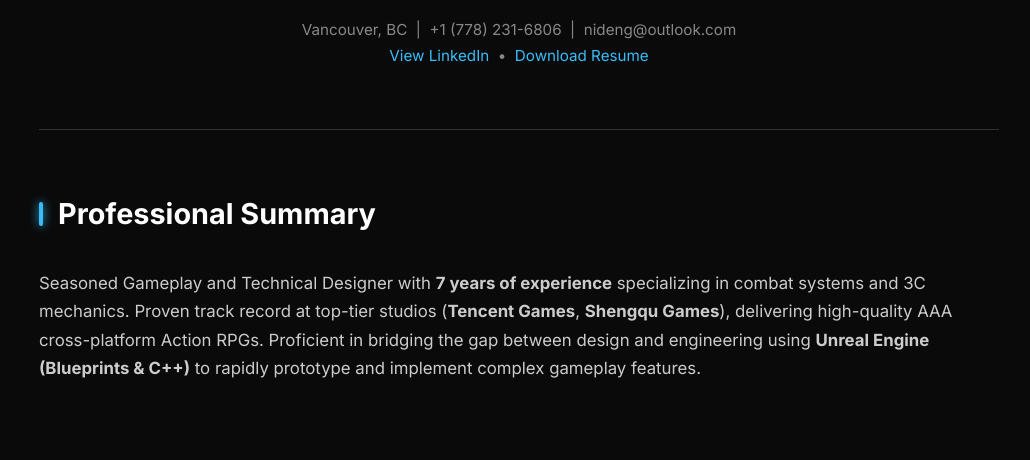
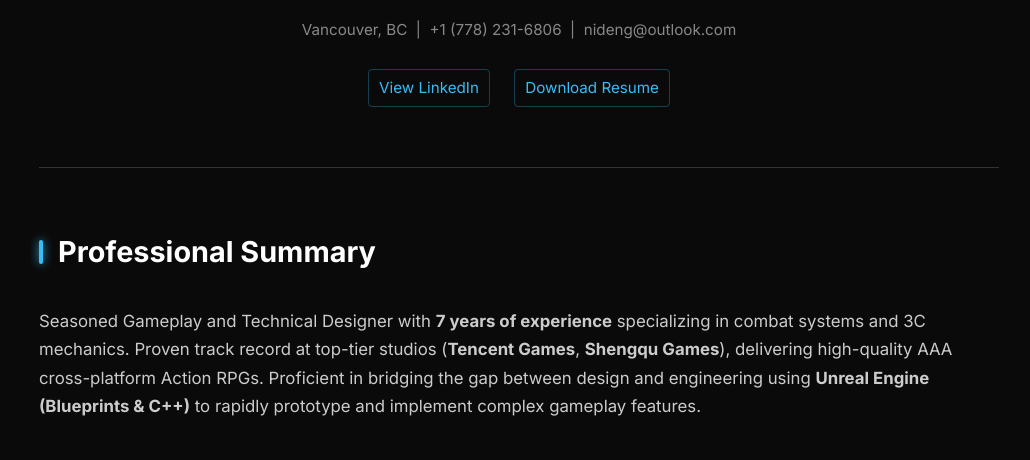
Before and after one commit to nealnd/nealni, a plain HTML site: page index.html in a window 1280 px wide. Shown: the part 262-722 px from the top of the page, without its empty margins (121-1151 px from the left). Drawn offline with Linux system fonts and the light colour scheme.

Commit message:
Enhance header with LinkedIn and resume links
Updated header section with new contact links and button styles.

```diff
--- a/index.html
+++ b/index.html
@@ -41,7 +41,7 @@
             padding: 40px 20px;
         }
 
-        /* --- 头部 Header (简约大气) --- */
+        /* --- 头部 Header (已更新) --- */
         header {
             text-align: center;
             padding: 80px 0 60px;
@@ -68,6 +68,19 @@
             margin-top: 20px;
             font-size: 0.95rem;
             color: var(--text-muted);
+        }
+        /* 按钮样式的链接 */
+        .btn-link {
+            display: inline-block;
+            margin: 0 10px;
+            padding: 5px 10px;
+            border: 1px solid rgba(56, 189, 248, 0.3);
+            border-radius: 4px;
+            transition: all 0.3s ease;
+        }
+        .btn-link:hover {
+            background: rgba(56, 189, 248, 0.1);
+            border-color: var(--accent);
         }
 
         /* --- 通用板块 --- */
@@ -208,8 +221,15 @@
             <h1>NEAL NI</h1>
             <div class="title">Gameplay & Technical Designer</div>
             <div class="contact-info">
-                Vancouver, BC &nbsp;|&nbsp; +1 (778) 231-6806 &nbsp;|&nbsp; nideng@outlook.com <br>
-                <a href="#">View LinkedIn</a> &nbsp;•&nbsp; <a href="#">Download Resume</a>
+                Vancouver, BC &nbsp;|&nbsp; +1 (778) 231-6806 &nbsp;|&nbsp; nideng@outlook.com <br><br>
+
+                <a href="https://www.linkedin.com/in/neal-ni" target="_blank" class="btn-link">
+                    View LinkedIn
+                </a>
+
+                <a href="resume.pdf" target="_blank" class="btn-link">
+                    Download Resume
+                </a>
             </div>
         </header>
 
```
